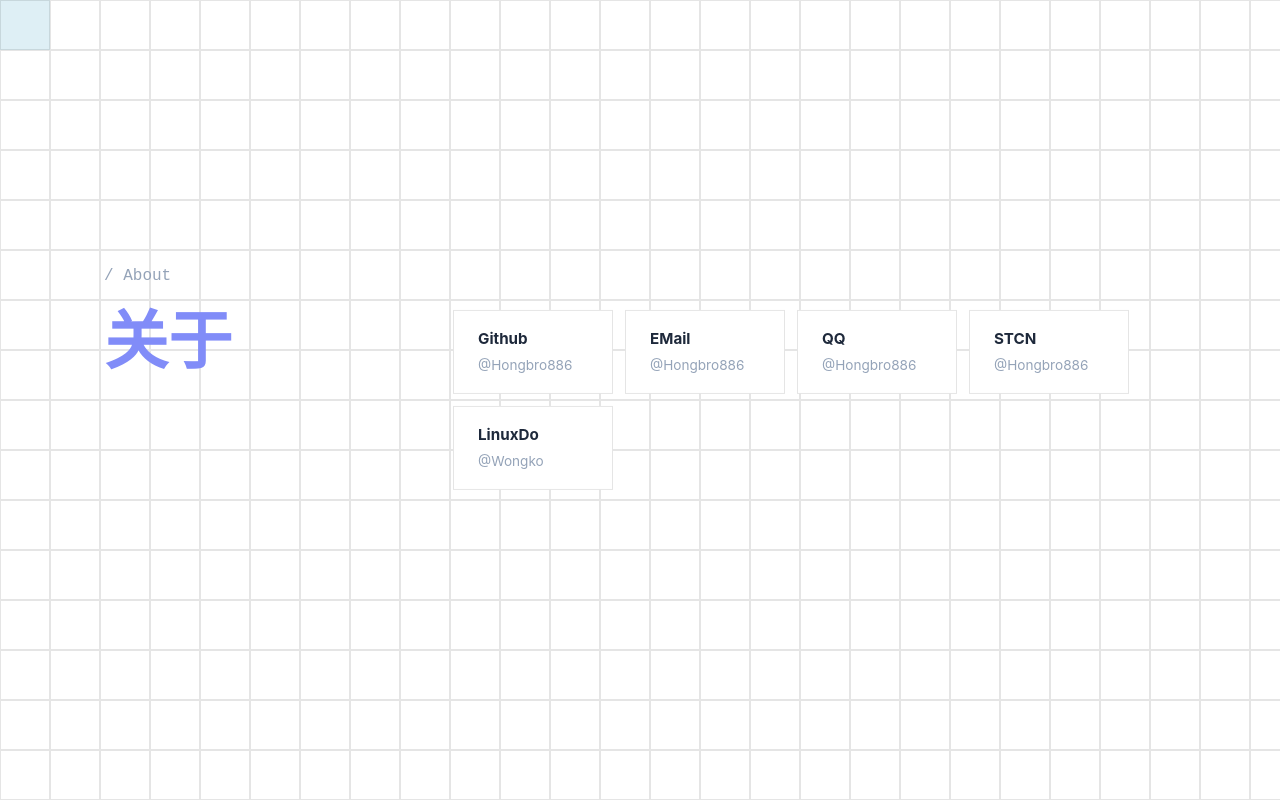
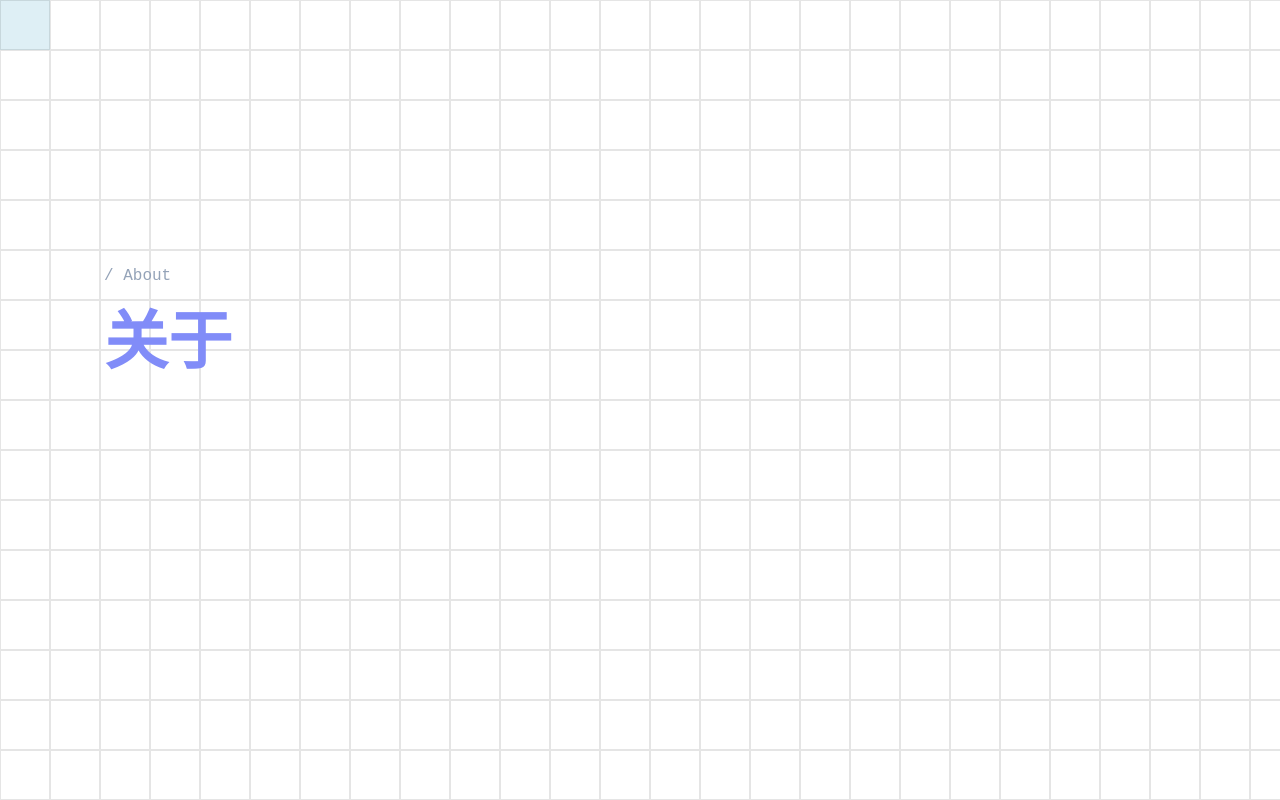
Before and after one commit to Hongbro886/personal-website, a React (Vite) app: page / in a window 1280 px wide. Built offline with nearby package versions, Linux system fonts and the light colour scheme; a web font is replaced by a local one.

Commit message:
添加页面和滚动

```diff
--- a/src/App.css
+++ b/src/App.css
@@ -1,3 +1,16 @@
 .app {
-  min-height: 100vh;
+  height: 100vh;
+  overflow-y: scroll;
+  scroll-snap-type: y mandatory;
+  scroll-behavior: smooth;
 }
+
+main {
+  position: relative;
+}
+
+.page {
+  height: 100vh;
+  scroll-snap-align: start;
+  scroll-snap-stop: always;
+}
--- a/src/App.jsx
+++ b/src/App.jsx
@@ -1,11 +1,17 @@
-import About from './components/About/About'
+import Home from './components/Home/Home'
+import Contact from './components/Contact/Contact'
 import './App.css'
 
 function App() {
   return (
     <div className="app">
       <main>
-        <About />
+        <div className="page page-1">
+          <Home />
+        </div>
+        <div className="page page-2">
+          <Contact />
+        </div>
       </main>
     </div>
   )
--- a/src/components/About/About.css
+++ b/src/components/Contact/Contact.css
@@ -1,11 +1,11 @@
-.about-section {
-  min-height: 100vh;
+.contact-section {
+  height: 100vh;
   background: #ffffff;
   position: relative;
   overflow: hidden;
 }
 
-.grid-background {
+.contact-section .grid-background {
   position: absolute;
   top: 0;
   left: 0;
@@ -17,30 +17,30 @@
   pointer-events: auto;
 }
 
-.grid-cell {
+.contact-section .grid-cell {
   aspect-ratio: 1;
   border: 0.5px solid rgba(0, 0, 0, 0.1);
   transition: background-color 0.2s ease;
 }
 
-.grid-cell.hovered {
+.contact-section .grid-cell.hovered {
   background-color: rgba(173, 216, 230, 0.4);
 }
 
-.about-container {
+.contact-container {
   position: relative;
   z-index: 2;
   max-width: 1200px;
   margin: 0 auto;
   display: grid;
   grid-template-columns: 0.382fr 0.618fr;
-  min-height: 100vh;
+  height: 100vh;
   padding: 4rem;
   gap: 4rem;
   pointer-events: none;
 }
 
-.about-left {
+.contact-left {
   display: flex;
   flex-direction: column;
   justify-content: flex-start;
@@ -48,19 +48,28 @@
   padding-right: 2rem;
 }
 
-.about-label {
+.contact-label {
   font-size: 1rem;
   color: #94a3b8;
   font-family: 'SF Mono', monospace;
   margin-bottom: 1rem;
 }
 
-.about-title {
+.contact-title {
   font-size: 4rem;
   font-weight: 700;
   color: #818cf8;
   line-height: 1.1;
   margin-bottom: 3rem;
+}
+
+.contact-right {
+  display: flex;
+  align-items: center;
+  justify-content: flex-start;
+  color: #334155;
+  font-size: 1.1rem;
+  line-height: 1.8;
 }
 
 .contact-card {
@@ -102,30 +111,22 @@
   top: 50%;
   transform: translate(-50%, -50%);
   pointer-events: none;
-}
-
-.about-right {
-  display: flex;
-  align-items: center;
-  justify-content: flex-start;
-  color: #334155;
-  font-size: 1.1rem;
-  line-height: 1.8;
+  z-index: 3;
 }
 
 @media (max-width: 768px) {
-  .about-container {
+  .contact-container {
     grid-template-columns: 1fr;
     padding: 2rem;
     gap: 2rem;
   }
 
-  .about-left,
-  .about-right {
+  .contact-left,
+  .contact-right {
     padding-top: 2rem;
   }
 
-  .about-title {
+  .contact-title {
     font-size: 3rem;
   }
 }
--- a/src/components/About/About.jsx
+++ b/src/components/Contact/Contact.jsx
@@ -1,8 +1,8 @@
 import { useState } from 'react';
 import callMeData from '../../CallMe.json';
-import './About.css';
+import './Contact.css';
 
-const About = () => {
+const Contact = () => {
   const [hoveredCell, setHoveredCell] = useState(null);
   const [hoveredCard, setHoveredCard] = useState(null);
 
@@ -25,16 +25,16 @@ const About = () => {
   }
 
   return (
-    <section id="about" className="about-section">
+    <section id="contact" className="contact-section">
       <div className="grid-background">
         {cells}
       </div>
-      <div className="about-container">
-        <div className="about-left">
-          <span className="about-label">/ About</span>
-          <h2 className="about-title">关于</h2>
+      <div className="contact-container">
+        <div className="contact-left">
+          <span className="contact-label">/ Contact</span>
+          <h2 className="contact-title">联系我</h2>
         </div>
-        <div className="about-right"></div>
+        <div className="contact-right"></div>
       </div>
       <div className="contact-cards">
         {Object.entries(callMeData).map(([type, info]) => (
@@ -56,4 +56,4 @@ const About = () => {
   );
 };
 
-export default About;
+export default Contact;
--- /dev/null
+++ b/src/components/Home/Home.css
@@ -0,0 +1,90 @@
+.home-section {
+  height: 100vh;
+  background: #ffffff;
+  position: relative;
+  overflow: hidden;
+}
+
+.grid-background {
+  position: absolute;
+  top: 0;
+  left: 0;
+  right: 0;
+  bottom: 0;
+  display: grid;
+  grid-template-columns: repeat(30, 1fr);
+  grid-auto-rows: 1fr;
+  pointer-events: auto;
+}
+
+.grid-cell {
+  aspect-ratio: 1;
+  border: 0.5px solid rgba(0, 0, 0, 0.1);
+  transition: background-color 0.2s ease;
+}
+
+.grid-cell.hovered {
+  background-color: rgba(173, 216, 230, 0.4);
+}
+
+.home-container {
+  position: relative;
+  z-index: 2;
+  max-width: 1200px;
+  margin: 0 auto;
+  display: grid;
+  grid-template-columns: 0.382fr 0.618fr;
+  height: 100vh;
+  padding: 4rem;
+  gap: 4rem;
+  pointer-events: none;
+}
+
+.home-left {
+  display: flex;
+  flex-direction: column;
+  justify-content: flex-start;
+  padding-top: 25vh;
+  padding-right: 2rem;
+}
+
+.home-label {
+  font-size: 1rem;
+  color: #94a3b8;
+  font-family: 'SF Mono', monospace;
+  margin-bottom: 1rem;
+}
+
+.home-title {
+  font-size: 4rem;
+  font-weight: 700;
+  color: #818cf8;
+  line-height: 1.1;
+  margin-bottom: 3rem;
+}
+
+.home-right {
+  display: flex;
+  align-items: center;
+  justify-content: flex-start;
+  color: #334155;
+  font-size: 1.1rem;
+  line-height: 1.8;
+}
+
+@media (max-width: 768px) {
+  .home-container {
+    grid-template-columns: 1fr;
+    padding: 2rem;
+    gap: 2rem;
+  }
+
+  .home-left,
+  .home-right {
+    padding-top: 2rem;
+  }
+
+  .home-title {
+    font-size: 3rem;
+  }
+}
--- /dev/null
+++ b/src/components/Home/Home.jsx
@@ -0,0 +1,41 @@
+import { useState } from 'react';
+import './Home.css';
+
+const Home = () => {
+  const [hoveredCell, setHoveredCell] = useState(null);
+
+  const gridCols = 24;
+  const gridRows = 20;
+
+  const cells = [];
+  for (let row = 0; row < gridRows; row++) {
+    for (let col = 0; col < gridCols; col++) {
+      const id = `${row}-${col}`;
+      cells.push(
+        <div
+          key={id}
+          className={`grid-cell ${hoveredCell === id ? 'hovered' : ''}`}
+          onMouseEnter={() => setHoveredCell(id)}
+          onMouseLeave={() => setHoveredCell(null)}
+        />
+      );
+    }
+  }
+
+  return (
+    <section id="home" className="home-section">
+      <div className="grid-background">
+        {cells}
+      </div>
+      <div className="home-container">
+        <div className="home-left">
+          <span className="home-label">/ About</span>
+          <h2 className="home-title">关于</h2>
+        </div>
+        <div className="home-right"></div>
+      </div>
+    </section>
+  );
+};
+
+export default Home;
```
